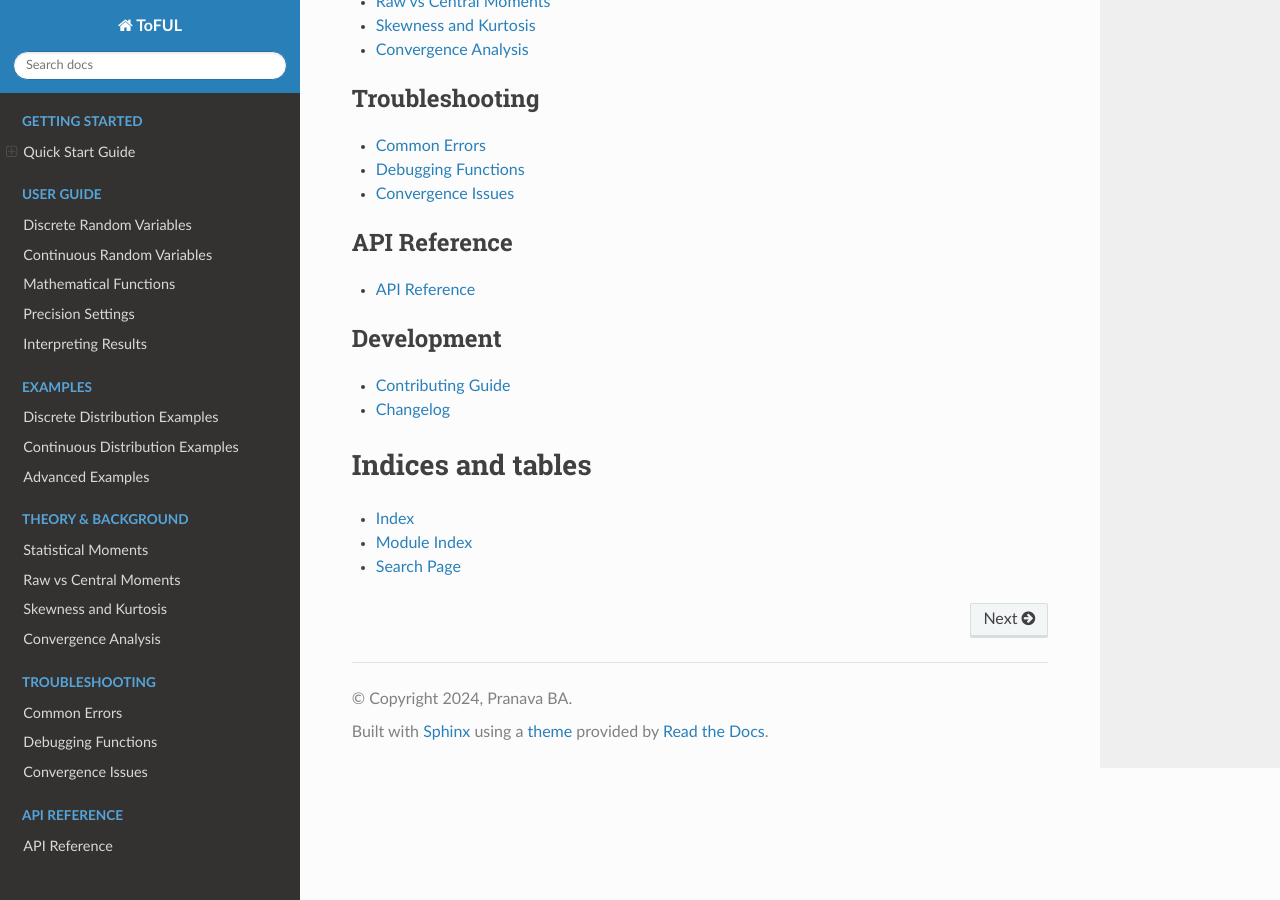
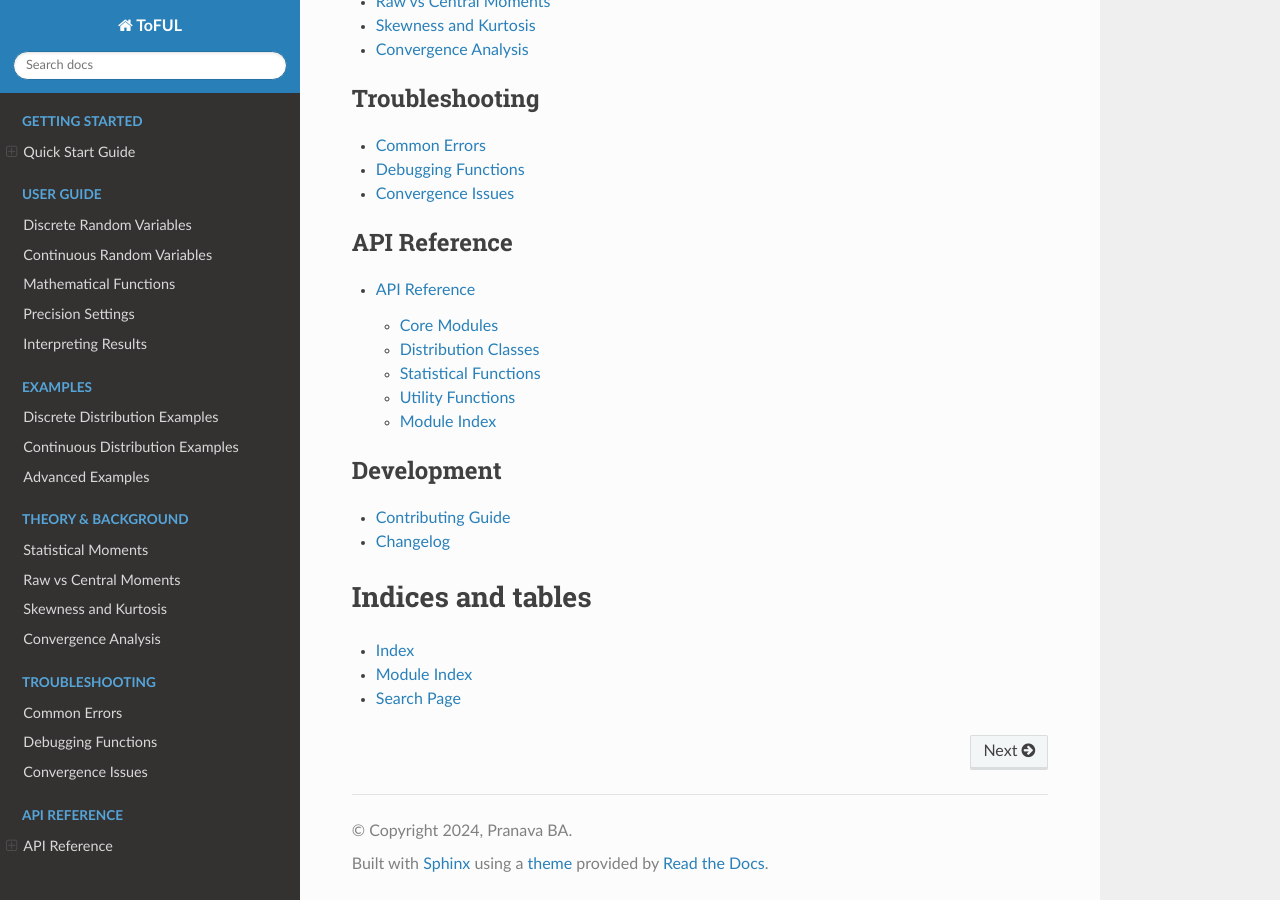
Before and after one commit to pranava-ba/ToFUL, a Sphinx documentation site: the page built from docs/index.rst, in a window 1280 px wide and 900 px high, scrolled down 1929 px. Built offline with Sphinx 7.4.7 and the Read the Docs theme 3.1.0, drawn with Linux system fonts in a browser that asks for light colours; pages that are not in the unit, such as notebooks, are missing from menus; some of the changed lines change nothing that is shown.

Commit message:
Update modules.rst

```diff
--- a/docs/api-reference/modules.rst
+++ b/docs/api-reference/modules.rst
@@ -1,6 +1,64 @@
+.. _api-reference:
+
 API Reference
 =============
 
-Auto-generated API documentation.
+This section provides detailed API documentation for all ToFUL modules, classes, and functions.
 
-Coming soon!
+.. contents:: Table of Contents
+   :local:
+   :depth: 2
+
+Core Modules
+------------
+
+.. toctree::
+   :maxdepth: 2
+
+   core
+   distributions
+   convergence
+   transforms
+
+Distribution Classes
+--------------------
+
+.. toctree::
+   :maxdepth: 2
+
+   discrete-distributions
+   continuous-distributions
+   multivariate-distributions
+
+Statistical Functions
+---------------------
+
+.. toctree::
+   :maxdepth: 2
+
+   statistical-tests
+   estimators
+   samplers
+
+Utility Functions
+-----------------
+
+.. toctree::
+   :maxdepth: 2
+
+   utils
+   visualization
+   io
+
+Module Index
+------------
+
+.. autosummary::
+   :toctree: generated
+   :recursive:
+
+   toful.core
+   toful.distributions
+   toful.convergence
+   toful.transforms
+   toful.utils
```
